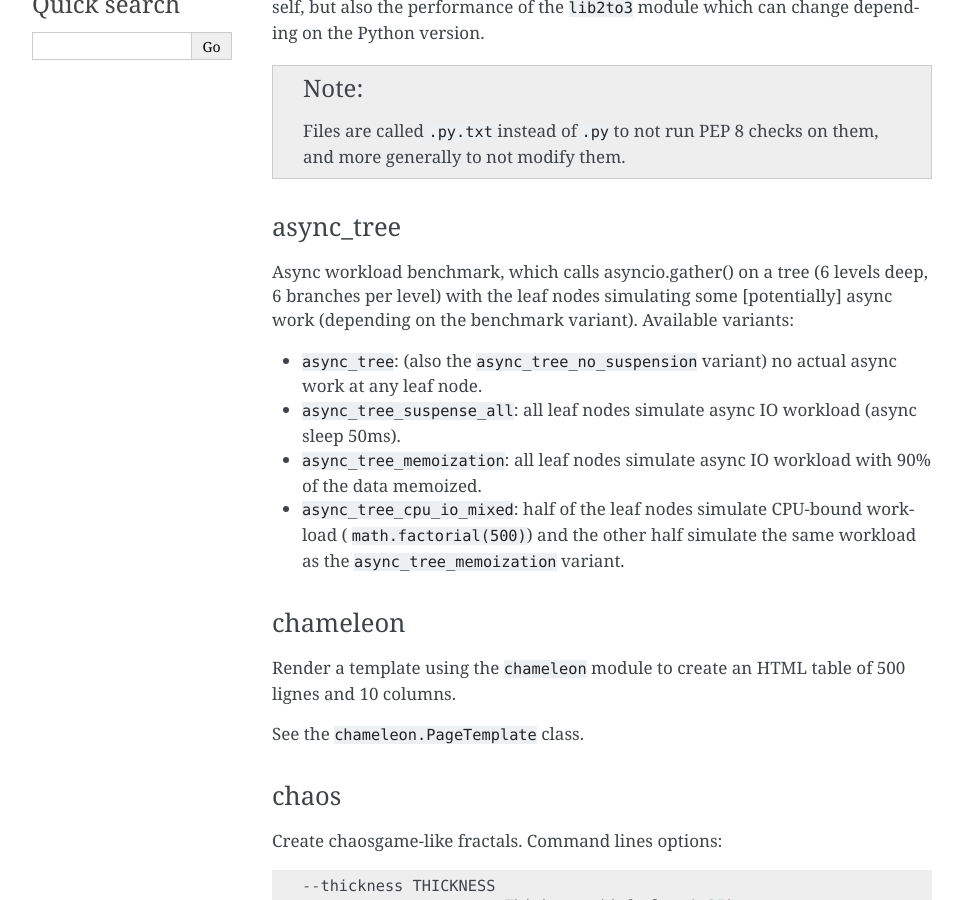
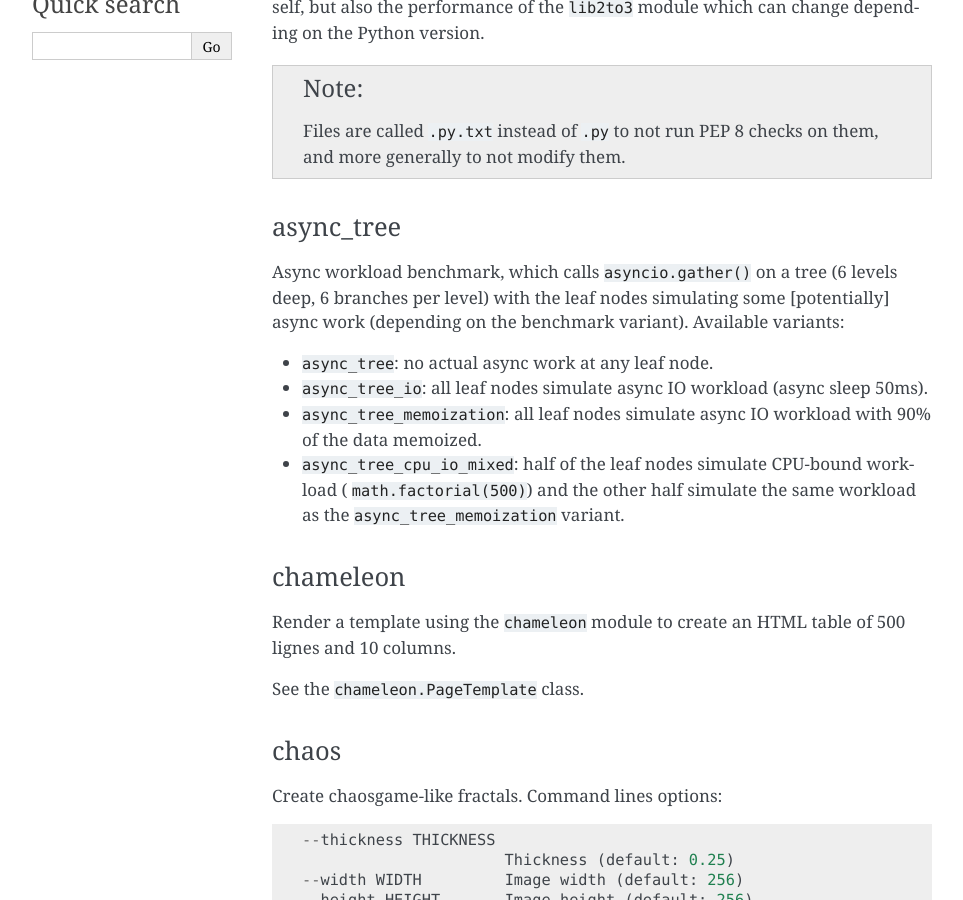
Before and after one commit to python/pyperformance, a Sphinx documentation site: the page built from doc/benchmarks.rst, in a window 1280 px wide and 900 px high, scrolled down 1182 px. Shown: the whole window, without its empty margins (148-1111 px from the left). Built offline with Sphinx 7.4.7, drawn with Linux system fonts in a browser that asks for light colours.

Commit message:
rename suspense to io and remove requirements.txt

```diff
--- a/doc/benchmarks.rst
+++ b/doc/benchmarks.rst
@@ -60,14 +60,12 @@ depending on the Python version.
 async_tree
 ----------
 
-Async workload benchmark, which calls asyncio.gather() on a tree (6 levels deep, 6
-branches per level) with the leaf nodes simulating some [potentially] async work
+Async workload benchmark, which calls ``asyncio.gather()`` on a tree (6 levels deep,
+6 branches per level) with the leaf nodes simulating some [potentially] async work
 (depending on the benchmark variant). Available variants:
 
-* ``async_tree``: (also the ``async_tree_no_suspension`` variant) no actual async
-  work at any leaf node.
-* ``async_tree_suspense_all``: all leaf nodes simulate async IO workload (async
-  sleep 50ms).
+* ``async_tree``: no actual async work at any leaf node.
+* ``async_tree_io``: all leaf nodes simulate async IO workload (async sleep 50ms).
 * ``async_tree_memoization``: all leaf nodes simulate async IO workload with 90% of
   the data memoized.
 * ``async_tree_cpu_io_mixed``: half of the leaf nodes simulate CPU-bound workload (
```
Also changed, not shown: 6 other files.
